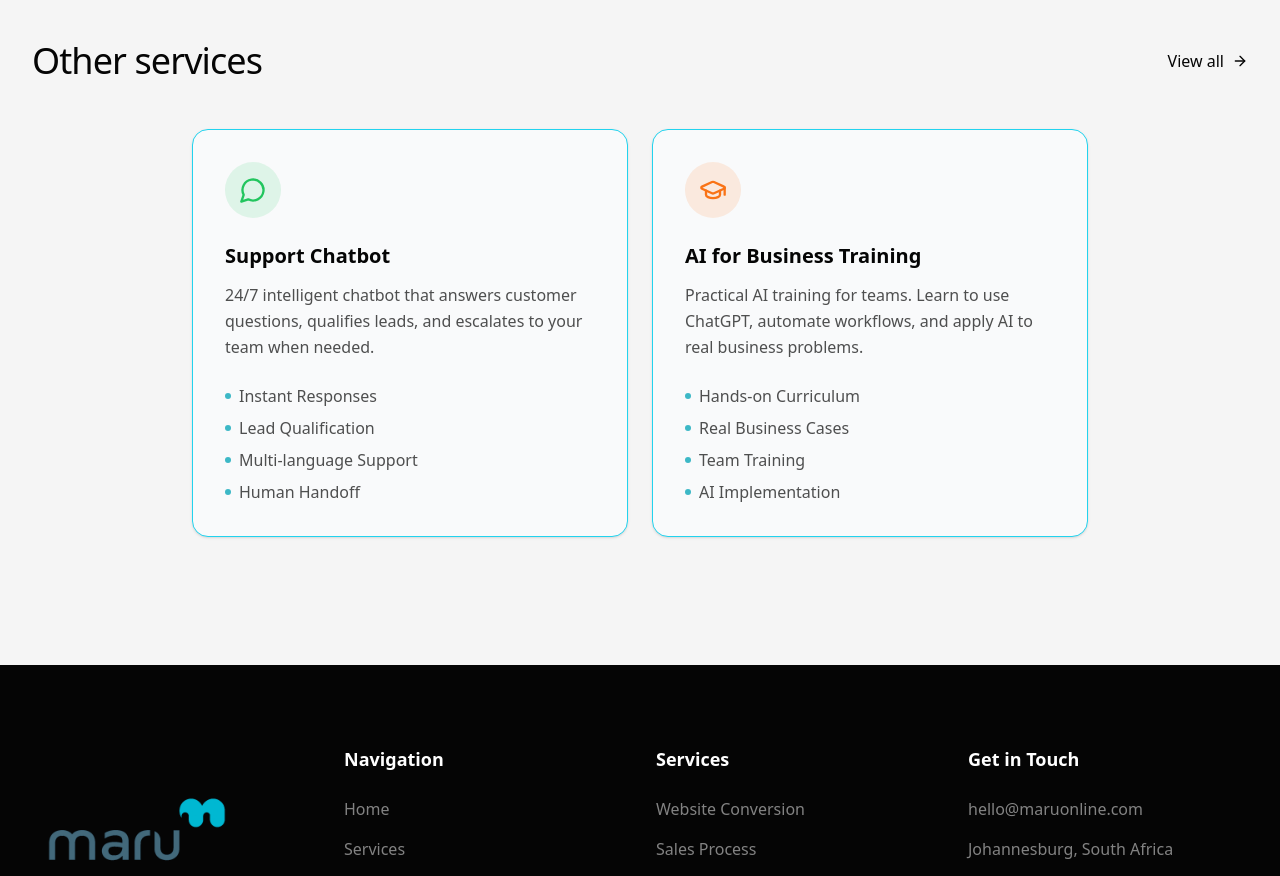
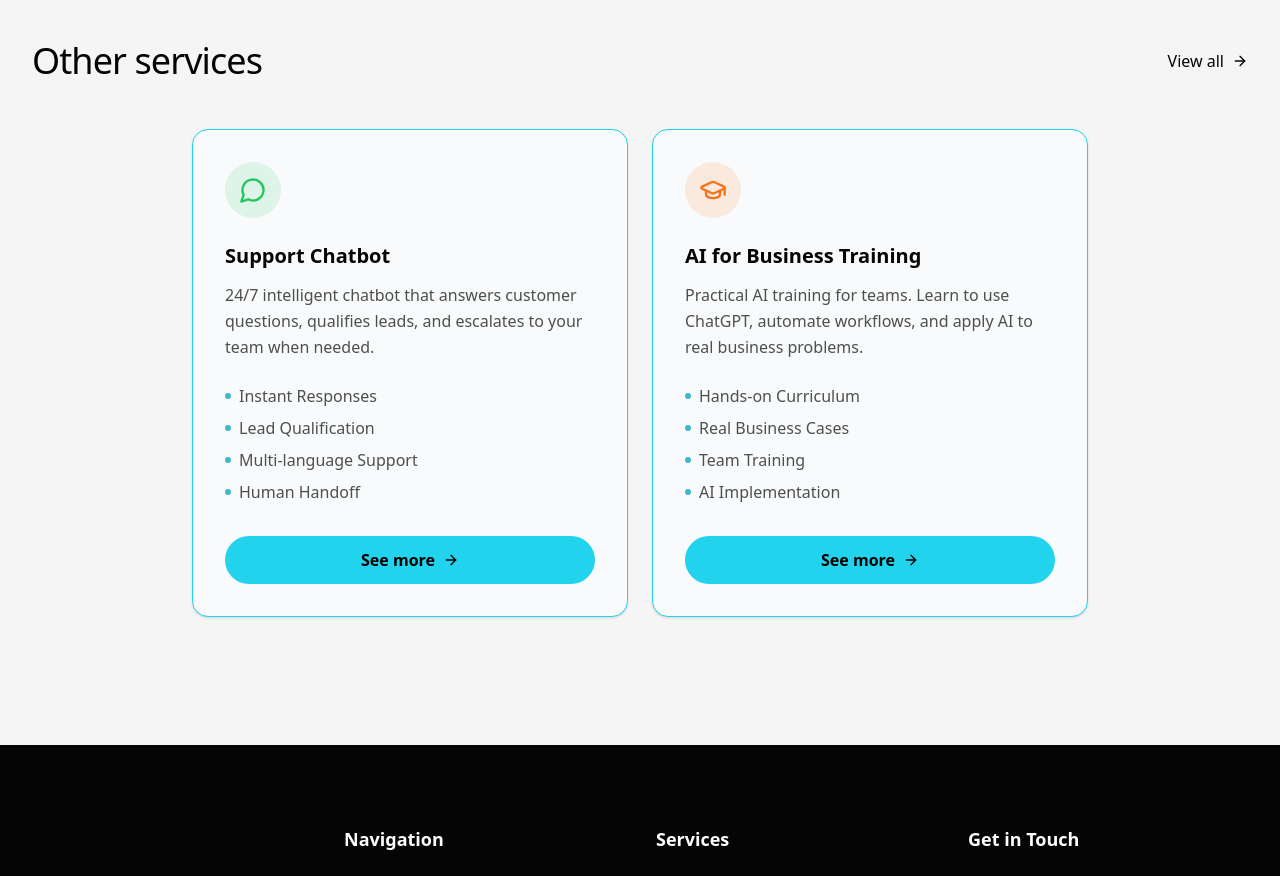
Before and after one commit to jimmy-motsei/maru-website, a Next.js app: page /services/sales-systems in a window 1280 px wide. Shown: the part 4700-5576 px from the top of the page. Built offline with nearby package versions, Linux system fonts and the light colour scheme; no server answers; the database is empty.

Commit message:
Add 'See more' CTA buttons to Other Services cards with Maru cyan styling

```diff
--- a/components/sections/OtherServices.tsx
+++ b/components/sections/OtherServices.tsx
@@ -106,7 +106,7 @@ export function OtherServices({ currentServiceId }: OtherServicesProps) {
             const IconComponent = service.icon;
             return (
               <motion.div key={service.id} variants={itemVariants}>
-                <div className="bg-gray-50 rounded-2xl p-8 h-full shadow-sm border border-cyan-primary">
+                <div className="bg-gray-50 rounded-2xl p-8 h-full shadow-sm border border-cyan-primary flex flex-col">
                   {/* Icon */}
                   <div
                     className="w-14 h-14 rounded-full flex items-center justify-center mb-6"
@@ -126,7 +126,7 @@ export function OtherServices({ currentServiceId }: OtherServicesProps) {
                   </p>
 
                   {/* Features */}
-                  <ul className="space-y-2">
+                  <ul className="space-y-2 mb-8">
                     {service.features.map((feature, idx) => (
                       <li key={idx} className="text-dark/70 text-base flex items-center gap-2">
                         <span className="w-1.5 h-1.5 rounded-full bg-accent" />
@@ -134,6 +134,17 @@ export function OtherServices({ currentServiceId }: OtherServicesProps) {
                       </li>
                     ))}
                   </ul>
+
+                  {/* CTA Button */}
+                  <div className="mt-auto">
+                    <SafeLink
+                      href={service.href}
+                      className="inline-flex items-center justify-center gap-2 bg-[#22d3ee] hover:bg-[#22d3ee]/90 text-black font-bold rounded-full px-6 py-3 transition-all duration-300 hover:translate-y-[-2px] hover:shadow-[0_6px_20px_rgba(34,211,238,0.5)] group w-full"
+                    >
+                      <span>See more</span>
+                      <ArrowRight size={16} className="group-hover:translate-x-1 transition-transform" />
+                    </SafeLink>
+                  </div>
                 </div>
               </motion.div>
             );
```
